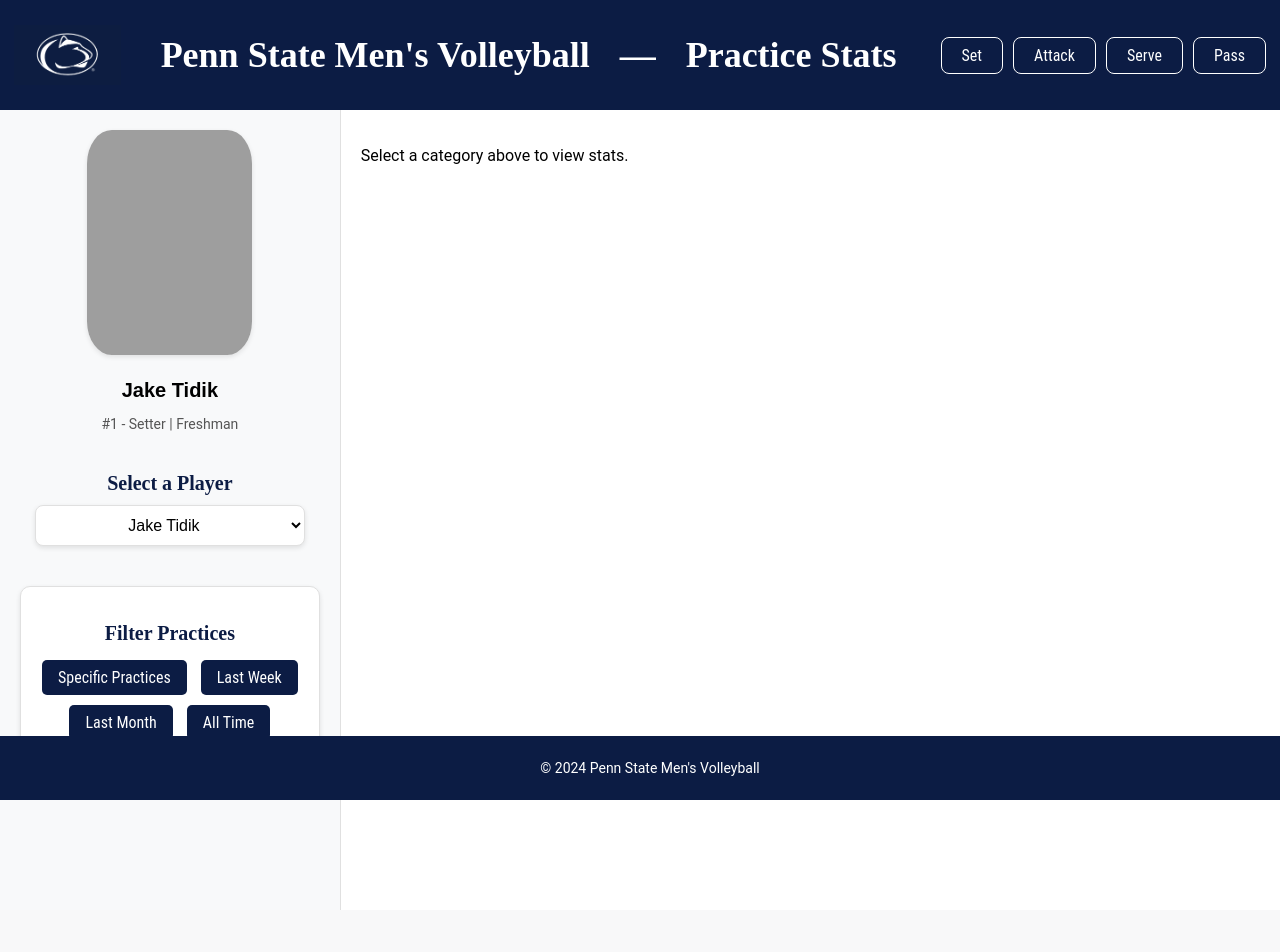
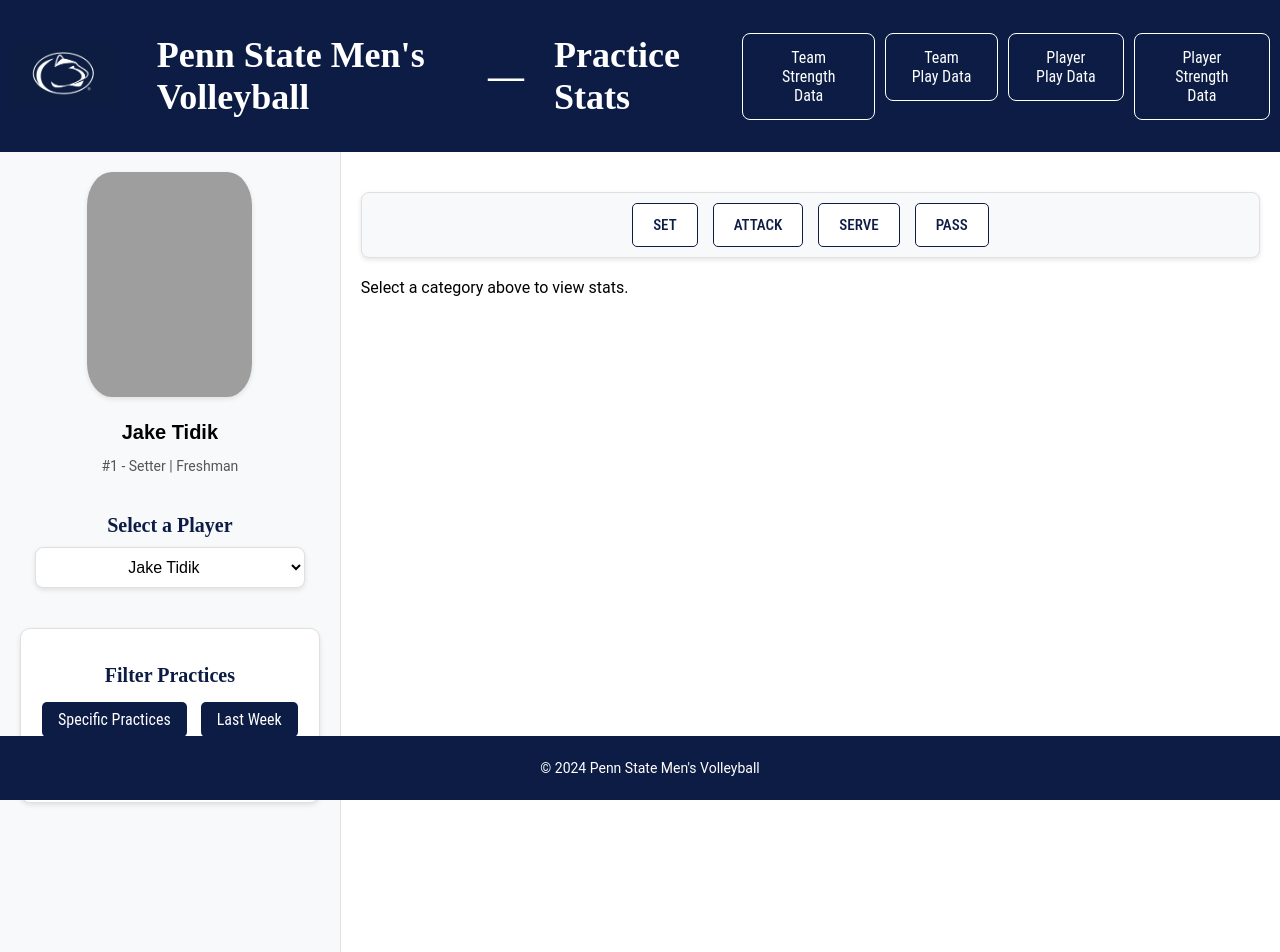
Before and after one commit to sachbij06/psu_mvb_data, a Flask app: page /player_practice in a window 1280 px wide. Before the commit the page ends 910 px from the top, so only its background shows below. Run offline with Flask 3, Linux system fonts and the light colour scheme; grey boxes are pictures that could not be loaded.

Commit message:
Routing and Nav bars done for both Player Strength and Player Practice tabs. Added style.css and added height/weight to the players.json. Also changed up homepage a bit

```diff
--- a/static/players.json
+++ b/static/players.json
@@ -4,139 +4,179 @@
     "jersey_number": 1,
     "position": "Setter",
     "class": "Freshman",
-      "headshot": "static/headshots/tidik.png"
+    "headshot": "static/headshots/tidik.png",
+    "height": "6′4″",
+    "weight": 164.0
   },
   {
     "name": "Bennett Wilson",
     "jersey_number": 2,
     "position": "Outside Hitter",
     "class": "Freshman",
-      "headshot": "static/headshots/wilson.png"
+    "headshot": "static/headshots/wilson.png",
+    "height": "6′4″",
+    "weight": 169.8
   },
   {
     "name": "Carter Dittman",
     "jersey_number": 3,
     "position": "Outside Hitter",
     "class": "Sophomore",
-      "headshot": "static/headshots/dittman.png"
+    "headshot": "static/headshots/dittman.png",
+    "height": "6′4″",
+    "weight": 200.8
   },
   {
     "name": "Matt Cosgrove",
     "jersey_number": 5,
     "position": "Outside Hitter",
     "class": "Redshirt Junior",
-      "headshot": "static/headshots/cosgrove.png"
+    "headshot": "static/headshots/cosgrove.png",
+    "height": "6′6″",
+    "weight": 196.9
   },
   {
     "name": "Ryan Merk",
     "jersey_number": 7,
     "position": "Libero",
     "class": "Redshirt Junior",
-      "headshot": "static/headshots/merk.png"
+    "headshot": "static/headshots/merk.png",
+    "height": "6′0″",
+    "weight": 172.4
   },
   {
     "name": "Jaidyn Bethel",
     "jersey_number": 8,
     "position": "Outside Hitter",
     "class": "Freshman",
-      "headshot": "static/headshots/bethel.png"
+    "headshot": "static/headshots/bethel.png",
+    "height": "6′4″",
+    "weight": 208.8
   },
   {
     "name": "Gaige Gabriel",
     "jersey_number": 9,
     "position": "Middle Blocker",
     "class": "Freshman",
-      "headshot": "static/headshots/gabriel.png"
+    "headshot": "static/headshots/gabriel.png",
+    "height": "6′8″",
+    "weight": 191.1
   },
   {
     "name": "Michael Schwob",
     "jersey_number": 10,
     "position": "Setter",
     "class": "Sophomore",
-      "headshot": "static/headshots/schwob.png"
+    "headshot": "static/headshots/schwob.png",
+    "height": "6′6″",
+    "weight": 166.9
   },
   {
     "name": "Josh Rosenblum",
     "jersey_number": 11,
     "position": "Setter",
     "class": "Redshirt Junior",
-      "headshot": "static/headshots/rosenblum.png"
+    "headshot": "static/headshots/rosenblum.png",
+    "height": "6′6″",
+    "weight": 188.3
   },
   {
     "name": "Sean Harvey",
     "jersey_number": 12,
     "position": "Outside Hitter/OPP",
     "class": "Redshirt Freshman",
-      "headshot": "static/headshots/harvey.png"
+    "headshot": "static/headshots/harvey.png",
+    "height": "6′7″",
+    "weight": 171.3
   },
   {
     "name": "Owen Rose ⓒ",
     "jersey_number": 13,
     "position": "Middle Blocker",
     "class": "Redshirt Junior",
-      "headshot": "static/headshots/rose.png"
+    "headshot": "static/headshots/rose.png",
+    "height": "6′7″",
+    "weight": 205.9
   },
   {
     "name": "Zach Stowe",
     "jersey_number": 14,
     "position": "Middle Blocker",
     "class": "Sophomore",
-      "headshot": "static/headshots/stowe.png"
+    "headshot": "static/headshots/stowe.png",
+    "height": "6′7″",
+    "weight": 219.4
   },
   {
     "name": "Matthew Luoma",
     "jersey_number": 15,
     "position": "Outside Hitter/Opposite",
     "class": "Redshirt Sophomore",
-      "headshot": "static/headshots/luoma.png"
+    "headshot": "static/headshots/luoma.png",
+    "height": "6′7″",
+    "weight": 195.3
   },
   {
     "name": "Blainey Jones",
     "jersey_number": 16,
     "position": "Outside Hitter",
     "class": "Redshirt Sophomore",
-      "headshot": "static/headshots/jones.png"
+    "headshot": "static/headshots/jones.png",
+    "height": "6′3″",
+    "weight": 157.2
   },
   {
     "name": "Will Kuhns ⓒ",
     "jersey_number": 17,
     "position": "Outside Hitter",
     "class": "Redshirt Senior",
-      "headshot": "static/headshots/kuhns.png"
+    "headshot": "static/headshots/kuhns.png",
+    "height": "6′3″",
+    "weight": 176.6
   },
   {
     "name": "Ryan Pecora",
     "jersey_number": 18,
     "position": "Middle Blocker",
     "class": "Freshman",
-      "headshot": "static/headshots/pecora.png"
+    "headshot": "static/headshots/pecora.png",
+    "height": "6′6″",
+    "weight": 197.5
   },
   {
     "name": "Christian Couch",
     "jersey_number": 19,
     "position": "Opposite",
     "class": "Freshman",
-      "headshot": "static/headshots/couch.png"
+    "headshot": "static/headshots/couch.png",
+    "height": "6′7″",
+    "weight": 182.3
   },
   {
     "name": "Miller Trubey",
     "jersey_number": 20,
     "position": "Opposite",
     "class": "Redshirt Sophomore",
-      "headshot": "static/headshots/trubey.png"
+    "headshot": "static/headshots/trubey.png",
+    "height": "6′11″",
+    "weight": 206.4
   },
   {
     "name": "Nate Egerstrom",
     "jersey_number": 21,
     "position": "Middle Blocker",
     "class": "Redshirt Freshman",
-      "headshot": "static/headshots/egerstrom.png"
+    "headshot": "static/headshots/egerstrom.png",
+    "height": "6′8″",
+    "weight": 194.9
   },
   {
     "name": "Cole Ignaszak",
     "jersey_number": 22,
     "position": "Opposite",
     "class": "Redshirt Junior",
-      "headshot": "static/headshots/ignaszak.png"
+    "headshot": "static/headshots/ignaszak.png",
+    "height": "6′7″",
+    "weight": 202.6
   }
 ]
--- a/static/style.css
+++ b/static/style.css
@@ -27,6 +27,7 @@ header {
 .logo-container {
     display: flex;
     align-items: center;
+    justify-content: space-evenly;
     gap: 30px;
 }
 
@@ -45,7 +46,7 @@ header {
     background-color: #0c1c44;
     color: #ffffff;
     border: 1px solid #ffffff;
-    padding: 8px 20px;
+    padding: 14px 24px;
     font-family: 'Roboto Condensed', sans-serif;
     font-size: 16px;
     font-weight: 400;
@@ -273,6 +274,7 @@ footer p {
 }
 
 .upcoming-events-title {
+    font-family: 'Roboto', Arial, sans-serif;
     text-align: center;
     font-size: 1.8rem;
     font-weight: bold;
@@ -320,3 +322,68 @@ footer p {
     color: #555;
     margin: 10px 0;
 }
+
+nav{
+    gap: 10px;
+}
+
+nav button {
+    background-color: #0c1c44;
+    color: #ffffff;
+    border: 1px solid #ffffff;
+    padding: 14px 24px;
+    font-family: 'Roboto Condensed', sans-serif;
+    font-size: 16px;
+    gap: 5px;
+    font-weight: 400;
+    border-radius: 8px;
+    cursor: pointer;
+    transition: all 0.3s ease;
+}
+
+nav button:hover {
+    background-color: #1e407c;
+    transform: scale(1.05);
+    box-shadow: 0px 4px 10px rgba(0, 0, 0, 0.2);
+}
+
+#category-buttons {
+    display: flex;
+    justify-content: center;
+    gap: 15px;
+    margin-top: 20px;
+    margin-bottom: 20px;
+    padding: 10px;
+    background-color: #f8f9fa;
+    border: 1px solid #e0e0e0;
+    border-radius: 8px;
+    box-shadow: 0px 2px 5px rgba(0, 0, 0, 0.1);
+}
+
+#category-buttons button {
+    background-color: #ffffff;
+    color: #0c1c44;
+    border: 1px solid #0c1c44;
+    padding: 12px 20px;
+    font-family: 'Roboto Condensed', sans-serif;
+    font-size: 15px;
+    font-weight: 500;
+    border-radius: 5px;
+    cursor: pointer;
+    transition: all 0.3s ease;
+    text-transform: uppercase;
+}
+
+#category-buttons button:hover {
+    background-color: #e6eaf2;
+    transform: scale(1.05);
+    box-shadow: 0px 4px 8px rgba(0, 0, 0, 0.15);
+}
+
+#category-buttons button.active {
+    background-color: #0c1c44;
+    color: #ffffff;
+    border: none;
+    transform: scale(1.05);
+    box-shadow: 0px 4px 10px rgba(0, 0, 0, 0.2);
+}
--- a/templates/player_practice.html
+++ b/templates/player_practice.html
@@ -10,17 +10,19 @@
     <!-- HEADER -->
     <header>
         <div class="logo-container">
-            <img src="static/psu_logo.png" alt="PSU Logo" class="logo">
+            <a href="/home">
+                <img src="static/psu_logo.png" alt="PSU Logo" class="logo">
+            </a>
             <h1>Penn State Men's Volleyball</h1>
             <h1>—</h1>
             <h1>Practice Stats</h1>
         </div>
         <nav>
             <ul class="tabs">
-                <li><button onclick="showStats('setting')">Set</button></li>
-                <li><button onclick="showStats('attacking')">Attack</button></li>
-                <li><button onclick="showStats('serving')">Serve</button></li>
-                <li><button onclick="showStats('passing')">Pass</button></li>
+                <li><button onclick="location.href='/team_strength'">Team Strength Data</button></li>
+                <li><button onclick="location.href='/team_practice'">Team Play Data</button></li>
+                <li><button onclick="location.href='/player_practice'">Player Play Data</button></li>
+                <li><button onclick="location.href='/player_strength'">Player Strength Data</button></li>
             </ul>
         </nav>
     </header>
@@ -41,7 +43,6 @@
             </div>
 
             <div class="practice-select">
-
                 <div class="practice-filter">
                     <h3>Filter Practices</h3>
                     <button onclick="filterPractices('specific')">Specific Practices</button>
@@ -61,8 +62,16 @@
 
         <!-- MAIN DASHBOARD AREA -->
         <main class="dashboard">
+            <!-- Category Buttons -->
+            <div id="category-buttons">
+                <button onclick="showStats('setting')">Set</button>
+                <button onclick="showStats('attacking')">Attack</button>
+                <button onclick="showStats('serving')">Serve</button>
+                <button onclick="showStats('passing')">Pass</button>
+            </div>
+
+            <!-- Stats Content -->
             <div id="stats-container">
-                <!-- Dynamic stats data for Setting, Attacking, Serving, Passing -->
                 <p>Select a category above to view stats.</p>
             </div>
         </main>
```
Also changed, not shown: templates/index.html (+3 -119 lines), templates/player_strength.html (+127 -0 lines). Lines whose indentation alone changed are shown as unchanged.
